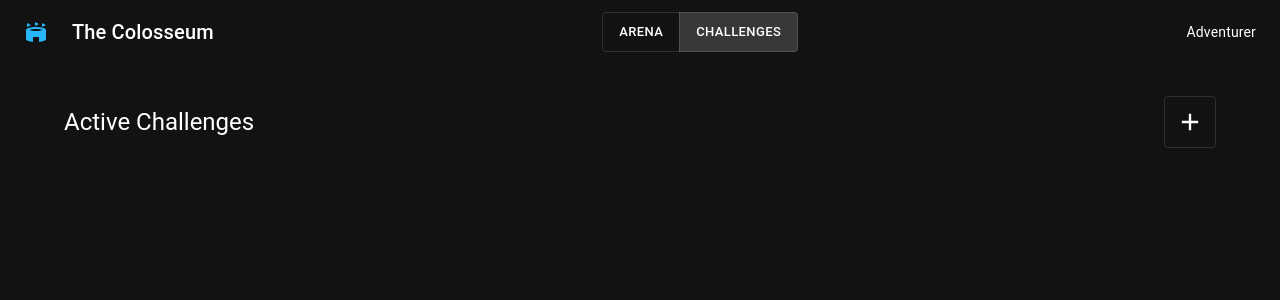
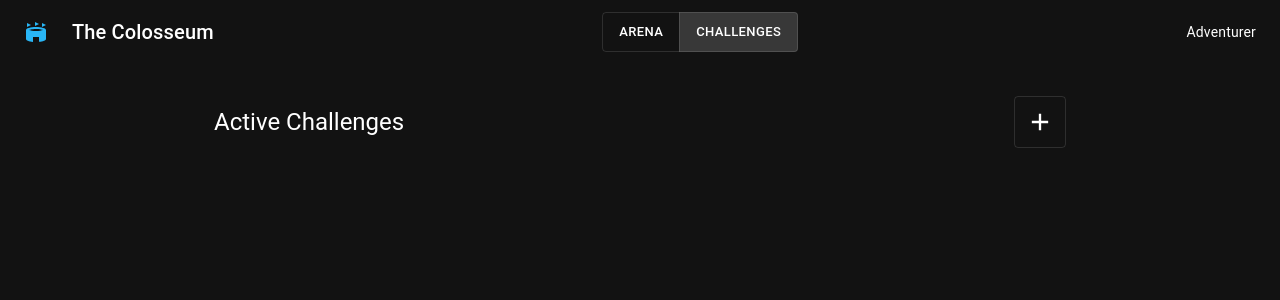
Before and after one commit to alexwaumann/quest-board, a React (Vite) app: page /challenges in a window 1280 px wide. Shown: the top 300 px of the page. Built offline with nearby package versions, Linux system fonts and the light colour scheme.

Commit message:
Fix challenges payge layout issue
Each challenge card can be a different height so each row of cards was
the height of the tallest card. Looked ugly. Now we use two grids that
are stacked on top of each other when the screen is smaller and
side-by-side when the screen is larger.

```diff
--- a/src/App.tsx
+++ b/src/App.tsx
@@ -23,7 +23,7 @@ const App = () => {
       <CssBaseline enableColorScheme />
       <TopBar />
       <Box sx={{ p: 4 }}>
-        <Container maxWidth="lg">
+        <Container maxWidth="md">
           <Switch>
             <Route path="/">
               <HomePage />
--- a/src/pages/ChallengePage.tsx
+++ b/src/pages/ChallengePage.tsx
@@ -48,7 +48,7 @@ const ChallengePage = () => {
   };
 
   return (
-    <Grid container spacing={4}>
+    <Grid container spacing={2}>
       <Grid item xs={12}>
         <Stack direction="row" alignItems="center" justifyContent="space-between">
           <Typography variant="h5">Active Challenges</Typography>
@@ -88,10 +88,12 @@ const ChallengePage = () => {
         </Grid>
       }
 
-      {challenges.map((challenge) => {
+      <Grid container item spacing={2} xs={12} md={6}>
+        {challenges.map((challenge, index) => {
+          if(index >= challenges.length / 2) return null;
           const filteredObjectives = objectives.filter((objective) => objective.challengeUid === challenge.uid);
           return (
-          <Grid key={challenge.uid} item xs={12} sm={12} md={6} lg={4}>
+            <Grid key={challenge.uid} item xs={12}>
               <Card>
                 <CardContent>
                   <Stack direction="row" alignItems="center" justifyContent="space-between">
@@ -126,6 +128,48 @@ const ChallengePage = () => {
           );
         })}
       </Grid>
+
+      <Grid container item spacing={2} xs={12} md={6}>
+        {challenges.map((challenge, index) => {
+          if(index < challenges.length / 2) return null;
+          const filteredObjectives = objectives.filter((objective) => objective.challengeUid === challenge.uid);
+          return (
+            <Grid key={challenge.uid} item xs={12}>
+              <Card>
+                <CardContent>
+                  <Stack direction="row" alignItems="center" justifyContent="space-between">
+                    <Typography variant="h5">{challenge.title}</Typography>
+                    <IconButton>
+                      <MoreHoriz />
+                    </IconButton>
+                  </Stack>
+                  <Box sx={{ m: 2 }} />
+
+                  {challenge.milestones.length > 0 &&
+                    <>
+                      <Typography variant="h6">Milestones</Typography>
+                      <Box sx={{ m: 2 }} />
+                    </>
+                  }
+
+                  {filteredObjectives.length > 0 &&
+                    <>
+                      <Typography variant="subtitle1">Dailies</Typography>
+                      <Box sx={{ m: 2 }} />
+                    </>
+                  }
+
+                  <Stack direction="row" spacing={2}>
+                    <Button color="info" fullWidth>Add Milestone</Button>
+                    <Button color="info" fullWidth>Add Daily</Button>
+                  </Stack>
+                </CardContent>
+              </Card>
+            </Grid>
+          );
+        })}
+      </Grid>
+    </Grid>
   );
 };
 
```
Lines whose indentation alone changed are shown as unchanged.
